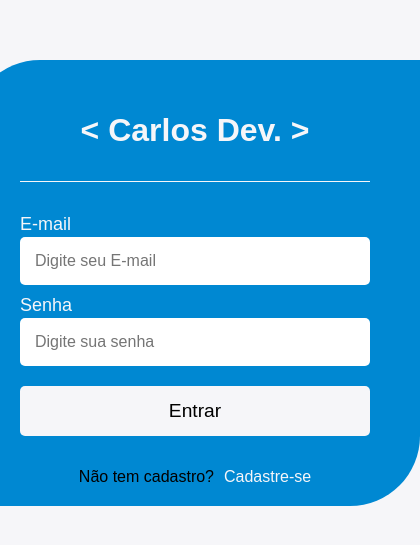
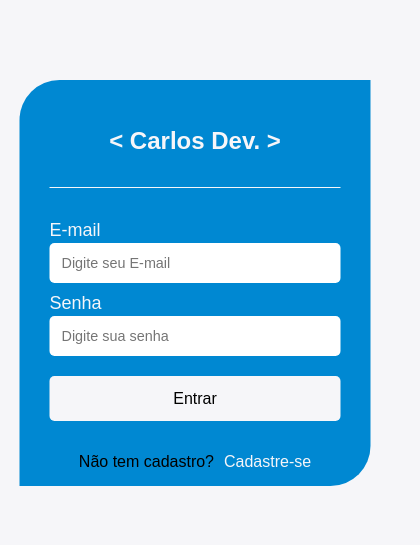
Before and after one commit to carlos140k/tela-login, a plain HTML site: page index.html in a window 390 px wide. Shown: the part 139-684 px from the top of the page, 420 px wide, since content can reach past the window. Drawn offline with Linux system fonts and the light colour scheme.

Commit message:
Add media-query

```diff
--- a/styles.css
+++ b/styles.css
@@ -93,3 +93,25 @@ body {
 .link a:hover {
     text-decoration: underline;
 }
+
+@media (max-width: 480px) {
+    .container {
+        width: 90%;
+        padding: 15px 30px;
+        border-radius: 40px 0 40px 0;
+    }
+
+    .container h2 {
+        font-size: 1.5rem;
+    }
+
+    .form input {
+        padding: 12px;
+        font-size: 0.9rem;
+    }
+
+    .form a {
+        height: 45px;
+        font-size: 1rem;
+    }
+}
```
